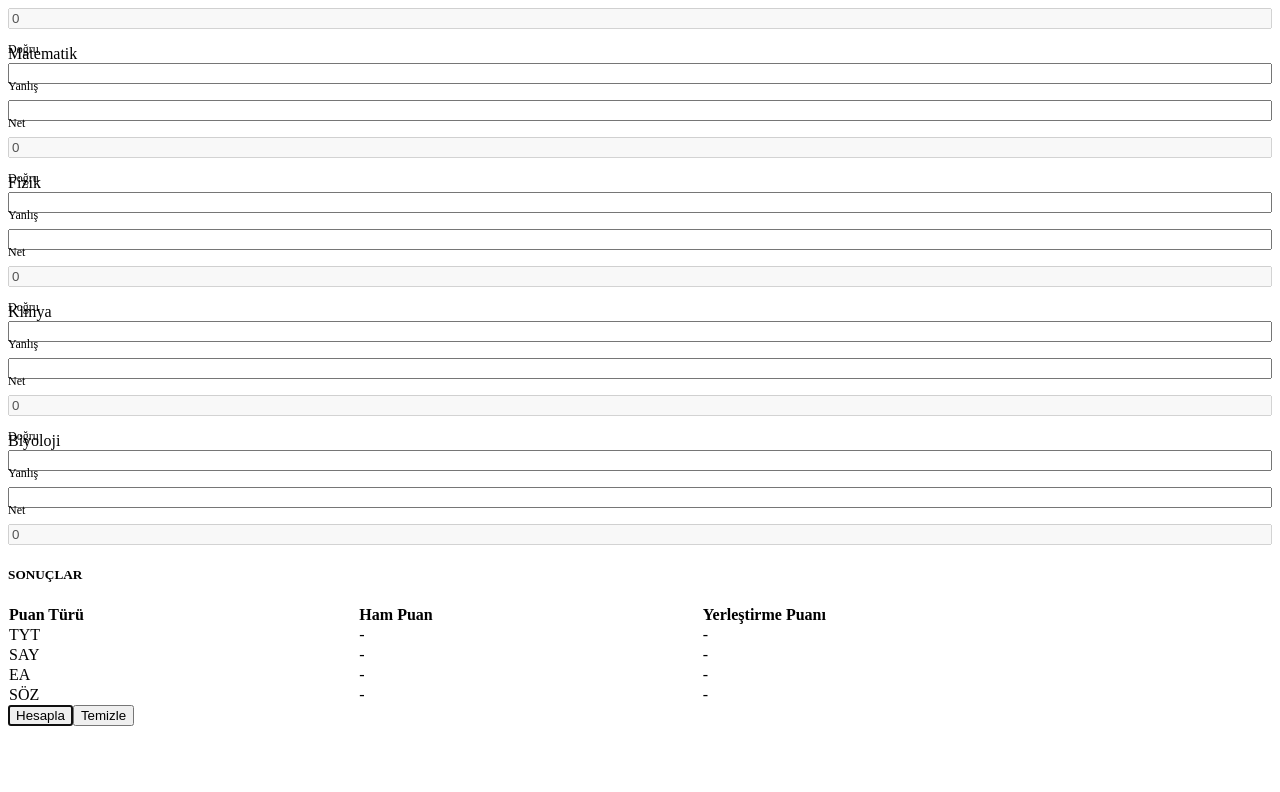
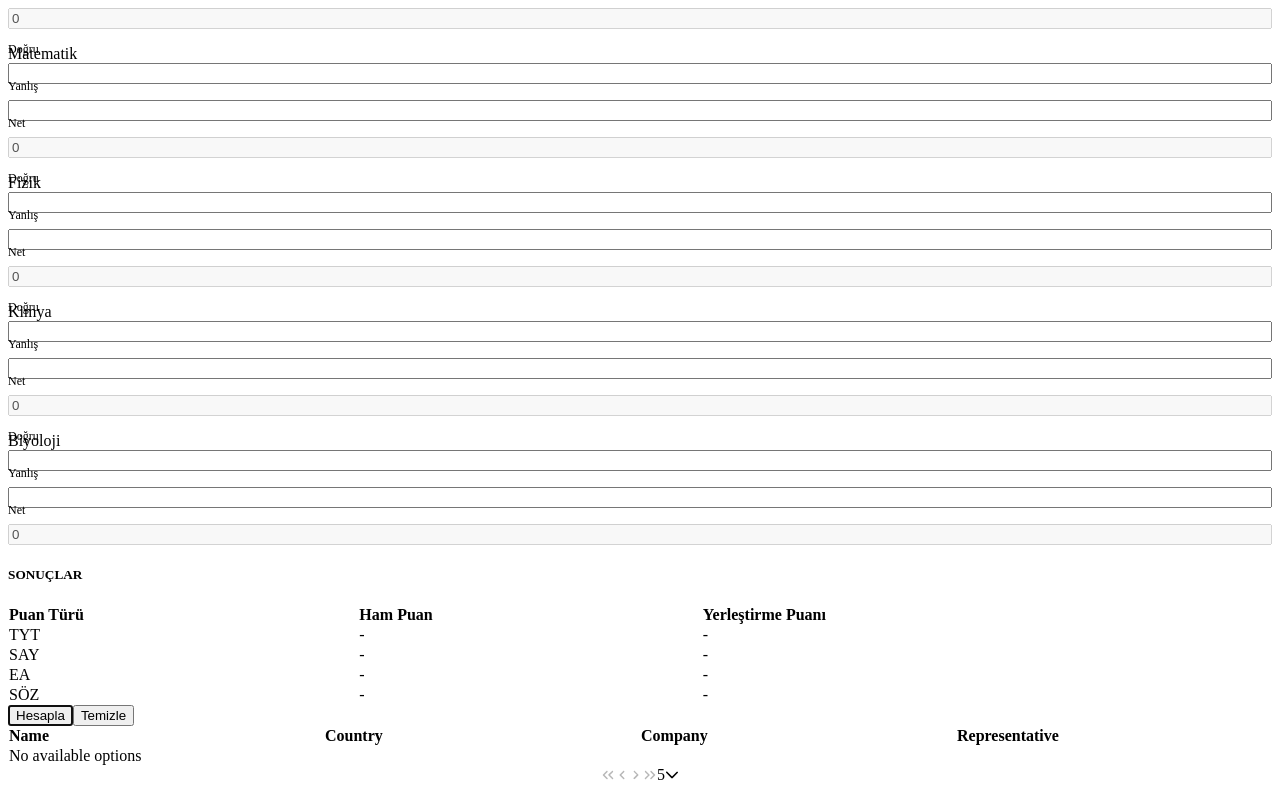
Before and after one commit to mustafadurmaz/Score-Calculation, a Next.js app in the folder Client/: page /yks/yks-puan-hesaplama in a window 1280 px wide. Shown: the part 1655-2447 px from the top of the page. Before the commit the page ends 2389 px from the top, so only its background shows below. Built offline with nearby package versions, Linux system fonts and the light colour scheme.

Commit message:
datatable edit

```diff
--- a/Client/src/app/(main)/yks/yks-puan-hesaplama/page.tsx
+++ b/Client/src/app/(main)/yks/yks-puan-hesaplama/page.tsx
@@ -11,6 +11,7 @@ import { Controller, useForm } from "react-hook-form";
 import TYTPuanHesaplama from "../../../components/TYTPuanHesaplama";
 import AYTPuanHesaplama from "../../../components/AYTPuanHesaplama";
 import PuanSonucları from "../../../components/PuanSonucları";
+import UniversityDataTable from "../../../components/UniversityDataTable";
 
 const YKSPage = () => {
   const [toggleReset, setToggleReset] = useState<boolean>(true);
@@ -80,6 +81,10 @@ const YKSPage = () => {
             setToggleReset={setToggleReset}
           />
         </div>
+
+        <div className="col-12">
+          <UniversityDataTable />
+        </div>
       </div>
     </>
   );
--- /dev/null
+++ b/Client/src/app/components/UniversityDataTable.tsx
@@ -0,0 +1,74 @@
+"use client";
+import React, { useState, useEffect } from 'react';
+import { DataTable } from 'primereact/datatable';
+import { Column } from 'primereact/column';
+import { yupResolver } from "@hookform/resolvers/yup";
+import * as yup from "yup";
+import { Controller, useForm } from "react-hook-form";
+
+interface ITYTInputs {
+  turkceDogru?: number;
+  turkceYanlis?: number;
+  turkceNet?: number;
+  sBilimlerDogru?: number;
+  sBilimlerYanlis?: number;
+  sBilimlerNet?: number;
+  tMatematikDogru?: number;
+  tMatematikYanlis?: number;
+  tMatematikNet?: number;
+  fBilimleriDogru?: number;
+  fBilimleriYanlis?: number;
+  fBilimleriNet?: number;
+  diplomaNotu?: number;
+  OBP?: number;
+}
+
+interface Params {
+  tytScores?: any;
+}
+
+const UniversityDataTable = ({
+  tytScores,
+}: Params) => {
+
+  const [customers, setCustomers] = useState([]);
+
+  const schema = yup.object({});
+
+  const {
+    register,
+    handleSubmit,
+    watch,
+    setValue,
+    formState: { errors },
+    control,
+    reset,
+  } = useForm<ITYTInputs>({
+    mode: "onBlur",
+    resolver: yupResolver(schema),
+    defaultValues: {
+      turkceNet: 0,
+      turkceDogru: 0,
+    },
+  });
+
+  const onSubmit = (data: any) => {
+    console.log("data", data);
+  };
+
+
+  return (
+    <>
+      <div className="card">
+            <DataTable value={customers} paginator rows={5} rowsPerPageOptions={[5, 10, 25, 50]} tableStyle={{ minWidth: '50rem' }}>
+                <Column field="name" header="Name" style={{ width: '25%' }}></Column>
+                <Column field="country.name" header="Country" style={{ width: '25%' }}></Column>
+                <Column field="company" header="Company" style={{ width: '25%' }}></Column>
+                <Column field="representative.name" header="Representative" style={{ width: '25%' }}></Column>
+            </DataTable>
+        </div>
+    </>
+  );
+};
+
+export default UniversityDataTable;
```
